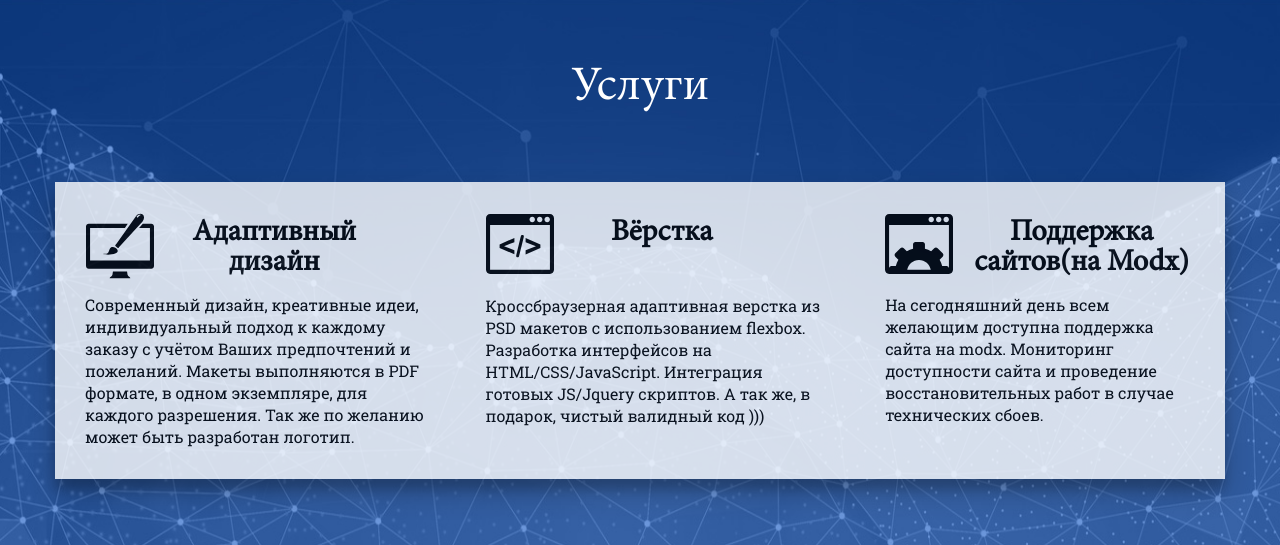
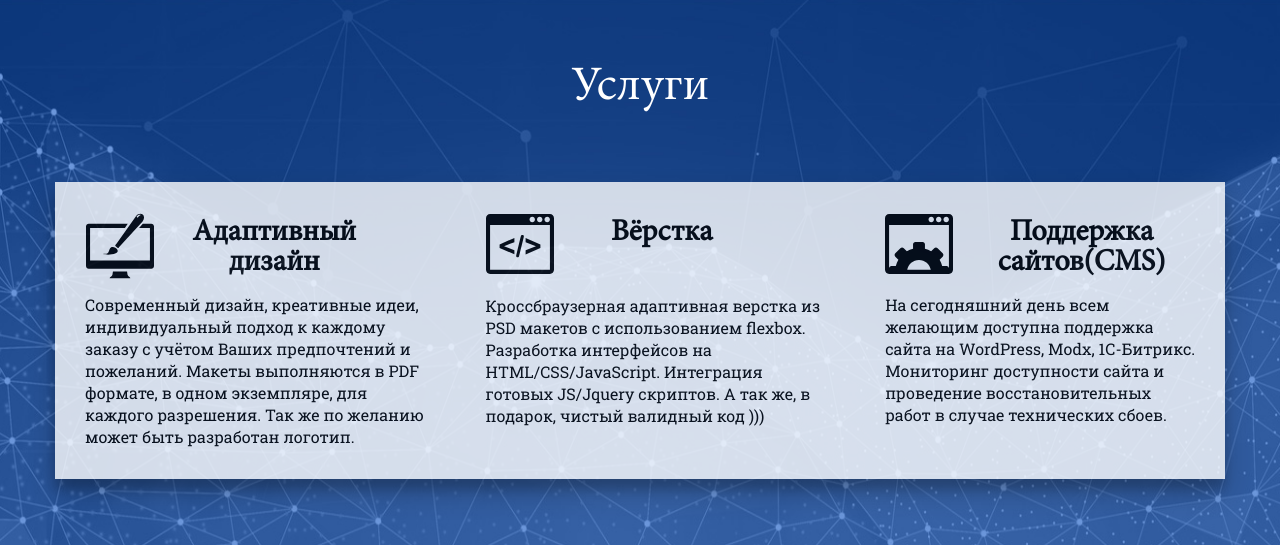
Before and after one commit to MSen1990/MSen1990.github.io, a plain HTML site: page services.html in a window 1280 px wide. Shown: the part 231-776 px from the top of the page. Drawn offline with Linux system fonts and the light colour scheme; a script that the page names is missing; files whose address does not match are found by name.

Commit message:
Update services.html

```diff
--- a/services.html
+++ b/services.html
@@ -121,8 +121,8 @@
 							<p class="services-col__text text2">Кроссбраузерная адаптивная верстка из PSD макетов с использованием flexbox. Разработка интерфейсов на HTML/CSS/JavaScript. Интеграция готовых JS/Jquery скриптов. А так же, в подарок, чистый валидный код )))</p>
 						</div>
 						<div class="services-col__block">
-							<h3 class="services-col__title title-img3">Поддержка сайтов(на Modx)</h3>
-							<p class="services-col__text text3">На сегодняшний день всем желающим доступна поддержка сайта на modx. Мониторинг доступности сайта и проведение восстановительных работ в случае технических сбоев.</p>
+							<h3 class="services-col__title title-img3">Поддержка сайтов(CMS)</h3>
+							<p class="services-col__text text3">На сегодняшний день всем желающим доступна поддержка сайта на WordPress, Modx, 1С-Битрикс. Мониторинг доступности сайта и проведение восстановительных работ в случае технических сбоев.</p>
 						</div>
 					</div>
 				</div>
```
